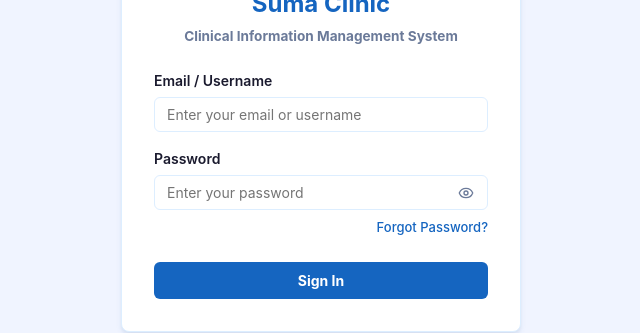
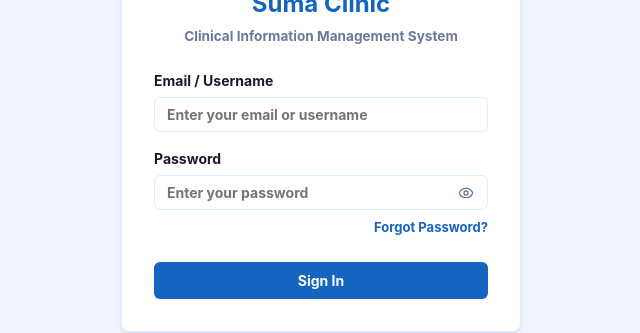
Before and after one commit to sukanya-shetty/suma-clinic-frontend, a React (Vite) app: page /login in a window 1280 px wide. Shown: the part 282-615 px from the top of the page, without its empty margins (319-959 px from the left). Built offline with nearby package versions, Linux system fonts and the light colour scheme; no server answers.

Commit message:
style: force bold font weight on all elements globally

```diff
--- a/src/styles/global.css
+++ b/src/styles/global.css
@@ -164,3 +164,8 @@ a {
 @keyframes spin {
   to { transform: rotate(360deg); }
 }
+
+/* Force all text in the application to be bold */
+*, body, a, span, button, input, select, textarea, td, th, p, div, h1, h2, h3, h4, h5, h6 {
+  font-weight: bold !important;
+}
```
